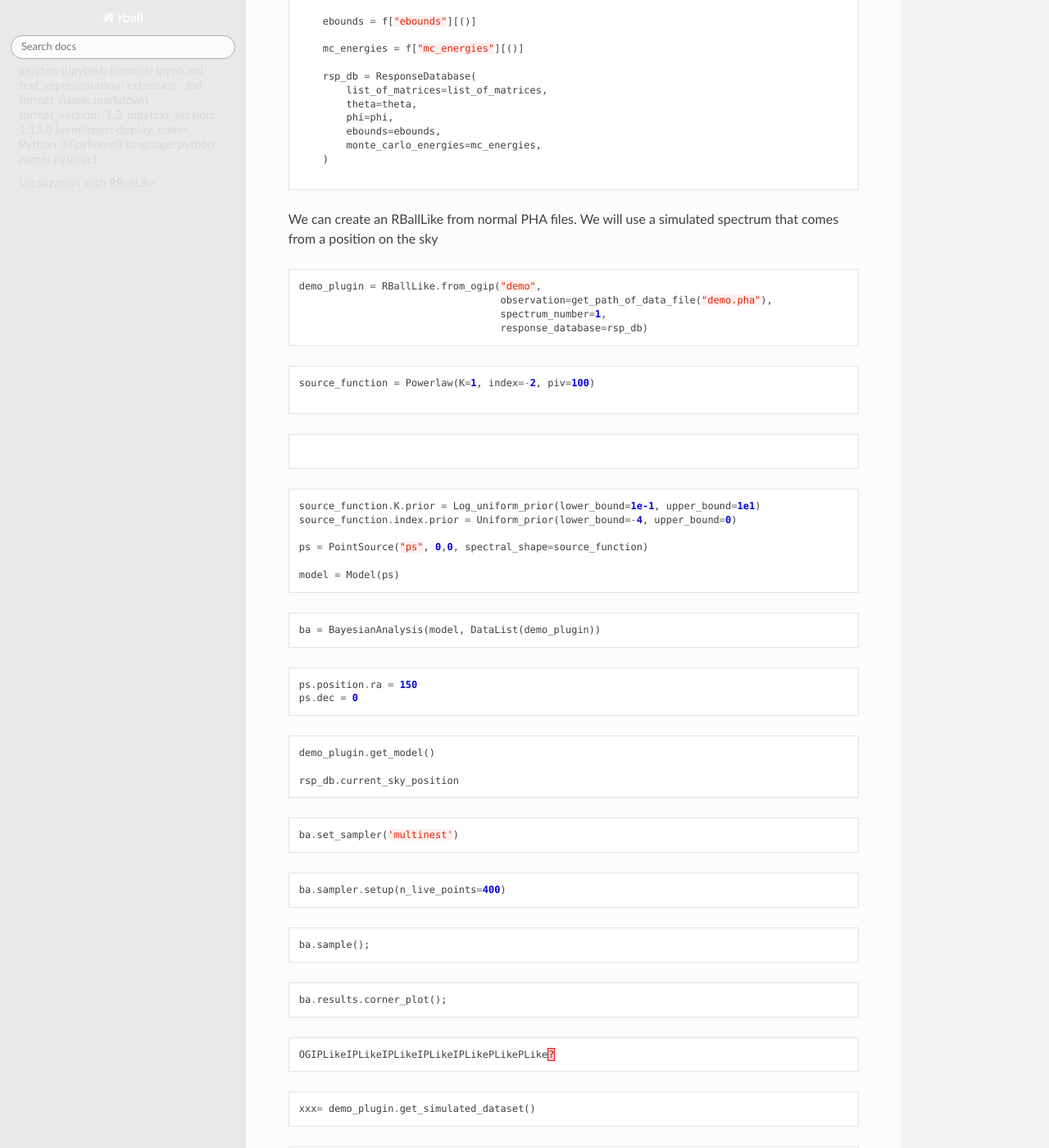
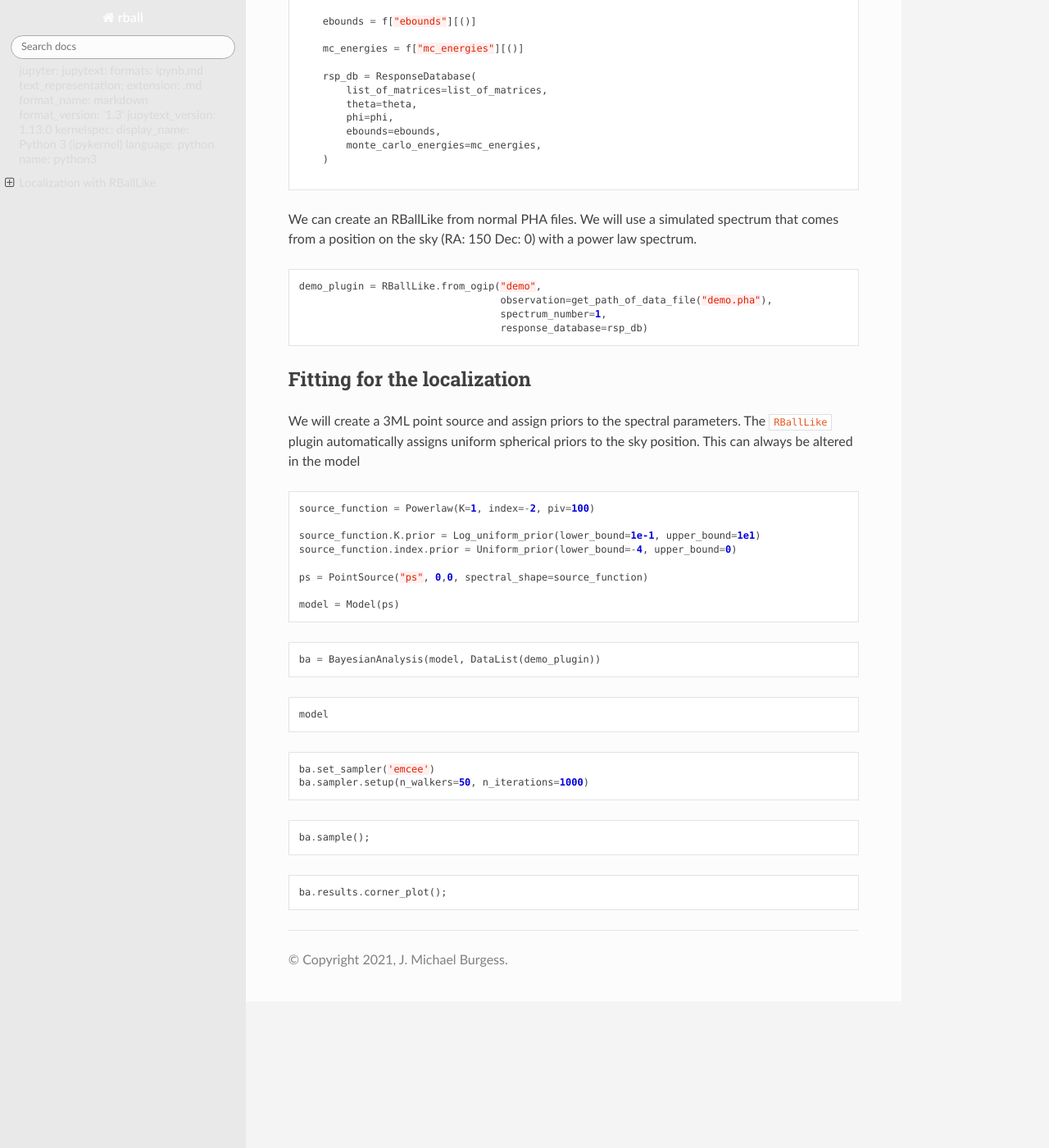
Before and after one commit to grburgess/rball, a Sphinx documentation site: the page built from docs/md/localization.md, in a window 1280 px wide and 1400 px high, scrolled down 1112 px. Shown: the whole window at 82% size. Built offline with Sphinx 7.4.7 and the Read the Docs theme 2.0.0, drawn with Linux system fonts in a browser that asks for light colours; pages that are not in the unit, such as notebooks, are missing from menus; after the commit the page ends 2333 px from its top, so only the background shows below that; some of the changed text lies outside the part shown.

Commit message:
get docs working

````diff
--- a/docs/md/localization.md
+++ b/docs/md/localization.md
@@ -68,7 +68,7 @@
 
 ```
 
-We can create an RBallLike from normal PHA files. We will use a simulated spectrum that comes from a position on the sky
+We can create an RBallLike from normal PHA files. We will use a simulated spectrum that comes from a position on the sky (RA: 150 Dec: 0) with a power law spectrum.
 
 ```python
 demo_plugin = RBallLike.from_ogip("demo",
@@ -77,17 +77,15 @@
                                   response_database=rsp_db)
 ```
 
+## Fitting for the localization
+
+We will create a 3ML point source and assign priors to the spectral parameters. The ```RBallLike``` plugin automatically assigns uniform spherical priors to the sky position. This can always be altered in the model
+
+
+
 ```python
 source_function = Powerlaw(K=1, index=-2, piv=100)
 
-
-```
-
-```python
-
-```
-
-```python
 source_function.K.prior = Log_uniform_prior(lower_bound=1e-1, upper_bound=1e1)
 source_function.index.prior = Uniform_prior(lower_bound=-4, upper_bound=0)
 
@@ -101,22 +99,12 @@
 ```
 
 ```python
-ps.position.ra = 150
-ps.dec = 0
+model
 ```
 
 ```python
-demo_plugin.get_model()
-
-rsp_db.current_sky_position
-```
-
-```python
-ba.set_sampler('multinest')
-```
-
-```python
-ba.sampler.setup(n_live_points=400)
+ba.set_sampler('emcee')
+ba.sampler.setup(n_walkers=50, n_iterations=1000)
 ```
 
 ```python
@@ -126,23 +114,3 @@
 ```python
 ba.results.corner_plot();
 ```
-
-```python
-OGIPLikeIPLikeIPLikeIPLikeIPLikePLikePLike?
-```
-
-```python
-xxx= demo_plugin.get_simulated_dataset()
-```
-
-```python
-%debug
-```
-
-```python
-demo_plugin._observed_spectrum
-```
-
-```python
-
-```
````
Also changed, not shown: 3 other files.
